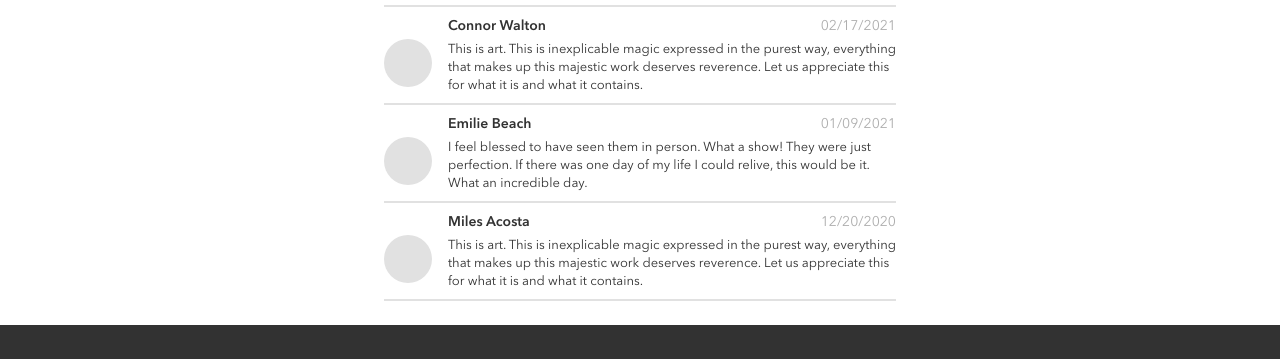
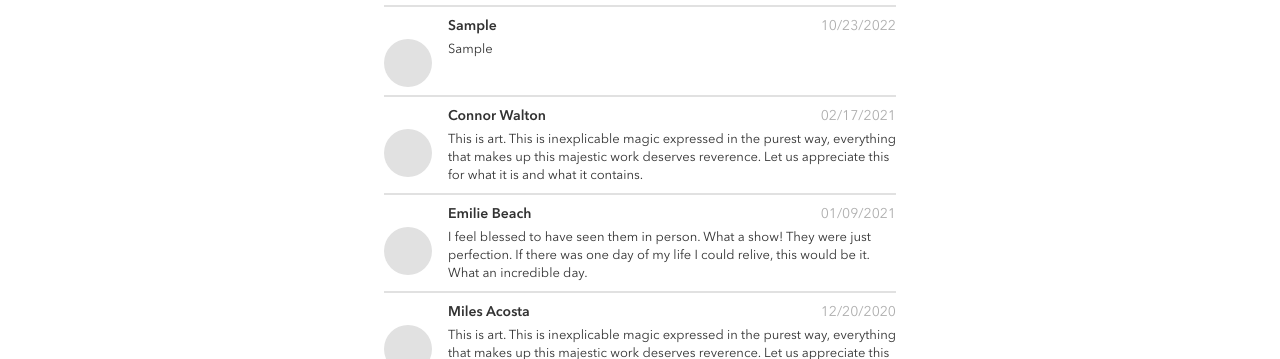
Before and after one commit to lucaslu/lucas-lu-bandsite, a plain HTML site: page index.html in a window 1280 px wide. Both pictures are taken after typing "Sample", "Sample" into the empty fields and a click on the button "COMMENT". Shown: the part 2842-3201 px from the top of the page. Drawn offline with nearby package versions, Linux system fonts and the light colour scheme; files that its build step writes are made by us from their sources.

Commit message:
remove unused code from files to merge to main

```diff
--- a/index.html
+++ b/index.html
@@ -161,30 +161,7 @@
             </div>
           </div>
           <hr class="comment__divider" />
-          <div class="comment__list">
-            <!-- template for javascript createElement -->
-            <!-- <article class="comment__item">
-            <div class="comment__container">
-              <div class="comment__left">
-                <div class="comment__avatar"></div>
-              </div>
-              <div class="comment__right">
-                <div class="comment__group-container">
-                  <p class="comment__name">Lucas Lu</p>
-                  <p class="comment__date">10/21/2022</p>
-                </div>
-                <p class="comment__text">
-                  Lorem ipsum dolor sit amet consectetur adipisicing elit.
-                  Maxime laudantium autem itaque, ea nam veritatis eaque
-                  suscipit atque tempora reiciendis dicta quisquam, laboriosam
-                  doloremque. Atque nam eligendi doloribus natus adipisci.
-                </p>
-              </div>
-            </div>
-          </article>
-          <hr class="comment__divider" /> -->
-            <!-- template for javascript createElement -->
-          </div>
+          <div class="comment__list"></div>
         </div>
       </section>
     </main>
--- a/scripts/index-page.js
+++ b/scripts/index-page.js
@@ -67,7 +67,7 @@ const addComment = (event) => {
   const commentObj = {
     id: uniqueId(),
     name: inputNameValue,
-    comment: event.target.comment.value,
+    comment: inputCommentValue,
     date: new Date().toLocaleDateString("en-US"),
   };
 
--- a/styles/partials/components/_showContent.scss
+++ b/styles/partials/components/_showContent.scss
@@ -28,7 +28,6 @@
   }
 
   &__iframe {
-    max-width: 17rem;
     height: 10rem;
     padding-bottom: 1rem;
   }
```
Also changed, not shown: pages/shows.html (+0 -25 lines), scripts/build-shows-page.js (+0 -42 lines), styles/shows.css.
